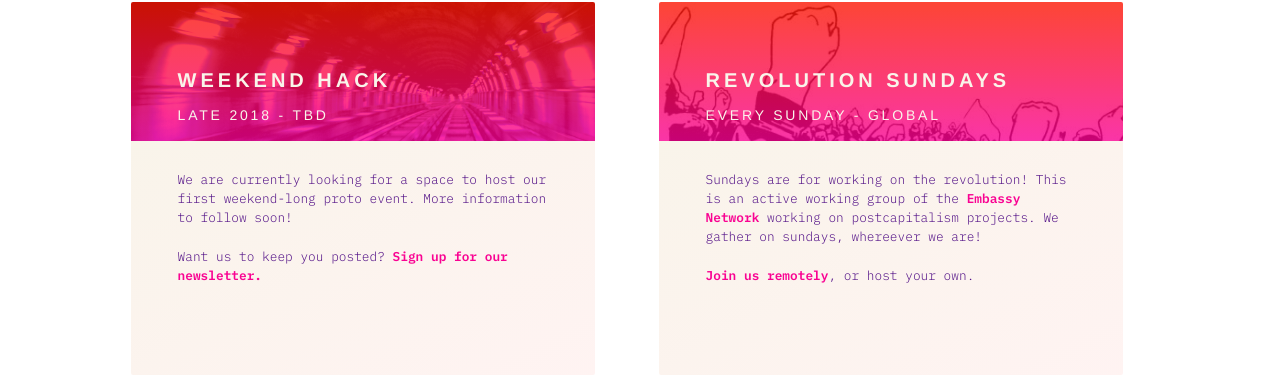
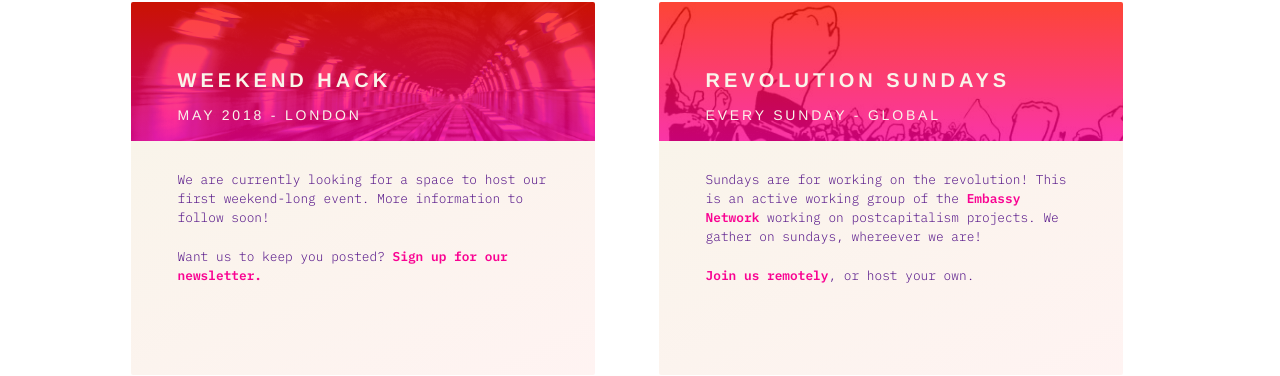
Before and after one commit to criticalincubator/criticalincubator.github.io, a Jekyll site: the page built from index.html, in a window 1280 px wide and 900 px high, scrolled down 1142 px. Shown: the part 191-567 px from the top of the window. Built offline with Jekyll 4.4.1, drawn with Linux system fonts in a browser that asks for light colours; nearby versions of some CDN libraries.

Commit message:
event update

```diff
--- a/index.html
+++ b/index.html
@@ -41,12 +41,12 @@ layout: main
       <div class="clearfix mxn2">
         <div class="sm-col sm-col-6 px3 py0">
           <div class="hack_event events">
-          <h3 class="responsive-h4 caps">Weekend hack</h3>
-           <h5 class="responsive-h5 caps">Late 2018 - TBD </h5>
+          <h3 class="responsive-h4 caps">Weekend Hack</h3>
+           <h5 class="responsive-h5 caps">May 2018 - London </h5>
          </div>
          <div class="events-text">
            <br>
-           <p>We are currently looking for a space to host our first weekend-long proto event. More information to follow soon! <br> <br>Want us to keep you posted? <strong><a href="https://tinyletter.com/radicalincubator">Sign up for our newsletter.</a></strong></p>
+           <p>We are currently looking for a space to host our first weekend-long event. More information to follow soon! <br> <br>Want us to keep you posted? <strong><a href="https://tinyletter.com/radicalincubator">Sign up for our newsletter.</a></strong></p>
          </div>
         </div>
         <div class="sm-col-right sm-col-6 px3 py0 right">
```
